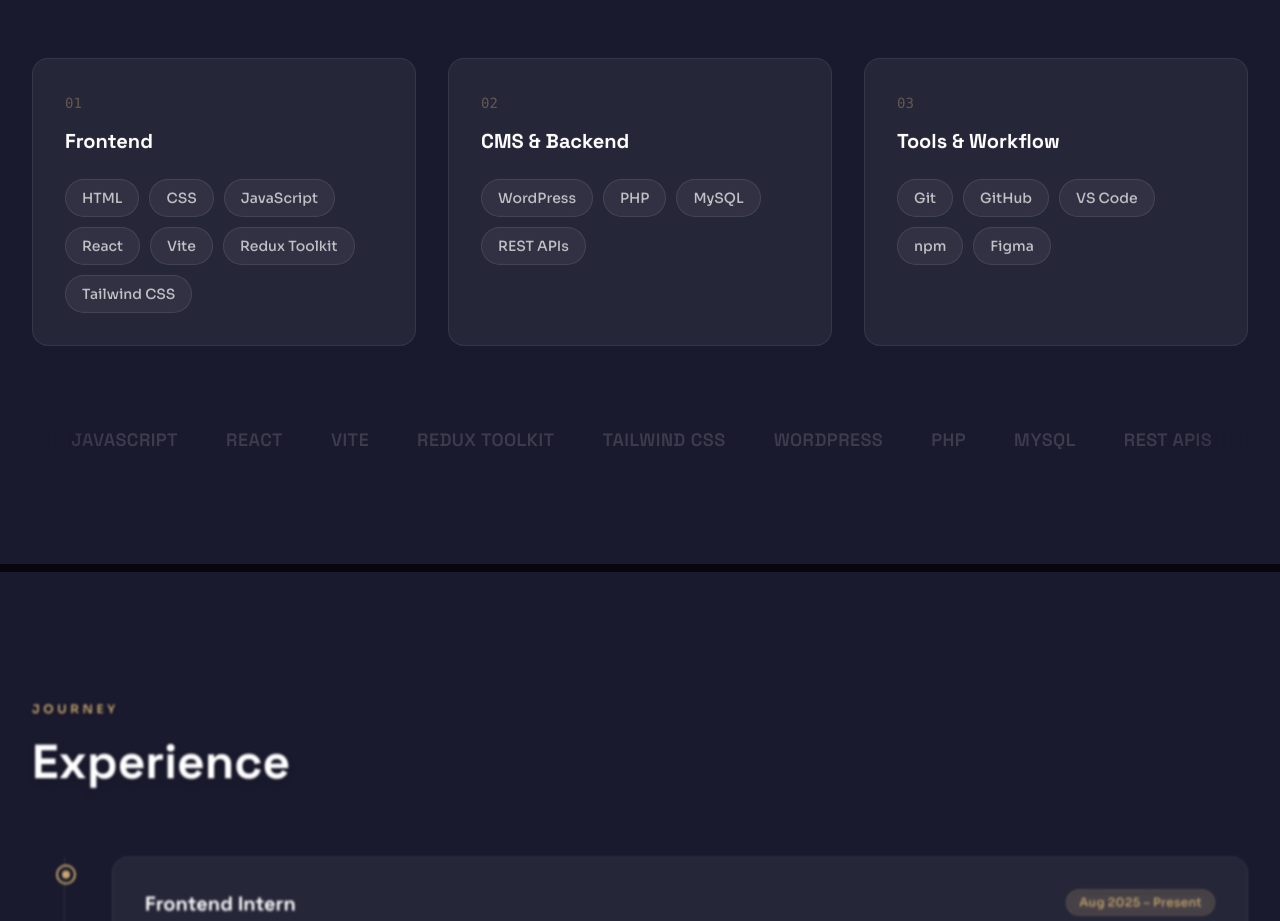
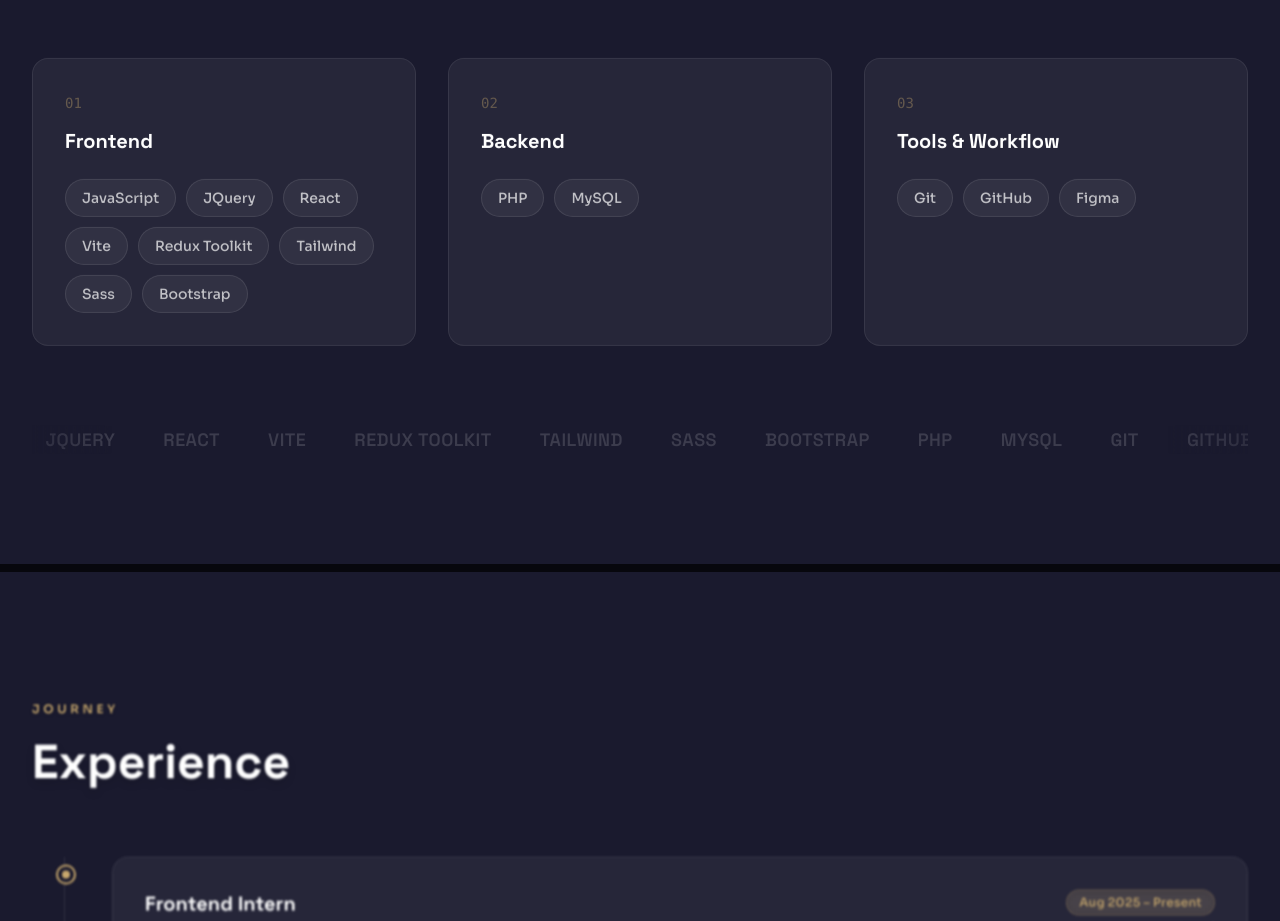
Before and after one commit to SatyamR986/profile, a React (Vite) app: page / in a window 1280 px wide. Shown: the part 3040-3961 px from the top of the page. Built offline with nearby package versions, Linux system fonts and the light colour scheme.

Commit message:
feat(skills): updated accordingly.

```diff
--- a/src/data/skills.js
+++ b/src/data/skills.js
@@ -1,15 +1,15 @@
 export const skills = [
   {
     title: 'Frontend',
-    items: ['HTML', 'CSS', 'JavaScript', 'React', 'Vite', 'Redux Toolkit', 'Tailwind CSS'],
+    items: ['JavaScript', 'JQuery', 'React', 'Vite', 'Redux Toolkit', 'Tailwind', 'Sass', 'Bootstrap'],
   },
   {
-    title: 'CMS & Backend',
-    items: ['WordPress', 'PHP', 'MySQL', 'REST APIs'],
+    title: 'Backend',
+    items: ['PHP', 'MySQL'],
   },
   {
     title: 'Tools & Workflow',
-    items: ['Git', 'GitHub', 'VS Code', 'npm', 'Figma'],
+    items: ['Git', 'GitHub', 'Figma'],
   },
 ];
 
```
